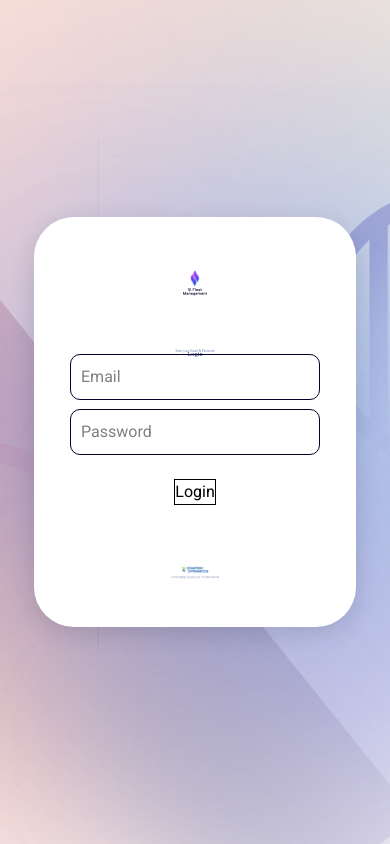
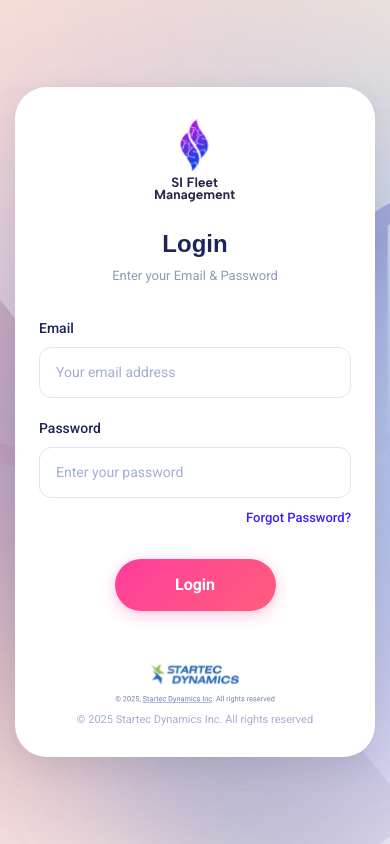
Before and after one commit to balram1919/fleet-dashboard-web, a Next.js app: page /login in a window 390 px wide. Built offline with nearby package versions, Linux system fonts and the light colour scheme; no server answers.

Commit message:
Enhance login UI with improved styling and layout; refactor input fields and add responsive design elements.

```diff
--- a/src/app/globals.css
+++ b/src/app/globals.css
@@ -58,18 +58,18 @@
 }
 
 
-.login-card input {
+/* .login-card input {
   border: 1px solid #030229 !important;
   color: #000 !important;
   padding: 10px !important;
   border-radius: 10px !important;
-  width: 250px !important;
-}
-
+  width: 100% !important;
+} */
+/*
 .login-card button {
   border: 1px solid #000;
   color: #000;
-}
+} */
 
 .error-text {
   color: red !important;
--- a/src/components/ui/Login/Login.css
+++ b/src/components/ui/Login/Login.css
@@ -36,12 +36,14 @@
 /* CARD */
 .login-card {
   background: #fff;
-  padding: 24px 36px;
-  border-radius: 40px;
-  box-shadow: 0 6px 24px rgba(0, 0, 0, 0.12);
+  padding: 48px 40px 40px;
+  border-radius: 32px;
+  box-shadow: 0 8px 32px rgba(0, 0, 0, 0.08);
   display: flex;
   flex-direction: column;
   align-items: center;
+  width: 90%;
+  max-width: 420px;
 }
 
 /* LOGO */
@@ -49,42 +51,186 @@
   display: flex;
   justify-content: center;
   align-items: center;
+  margin-bottom: 24px;
 }
 
 .login-title-group {
-  margin-top: 24px;
   text-align: center;
+  margin-bottom: 32px;
 }
 
 .login-title {
-  color: #2b3674;
-  font-family: PoppinsSemiBold;
+  color: #1b2559;
+  font-size: 32px;
+  font-weight: 600;
+  margin: 0 0 4px 0;
+  font-family: 'Poppins', sans-serif;
 }
 
 .login-subtitle {
-  color: #707eae;
-  margin-top: -10px;
-  font-family: RobotoRegular;
+  color: #8f9bba;
+  font-size: 14px;
+  margin: 0;
+  font-family: 'Roboto', sans-serif;
+  font-weight: 400;
 }
 
-/* INPUTS */
+/* INPUT CONTAINER */
 .login-input-group {
   display: flex;
   flex-direction: column;
-  /* align-items: center; */
   width: 100%;
+  gap: 20px;
+}
+
+/* INPUT WRAPPER WITH LABEL */
+.input-wrapper {
+  display: flex;
+  flex-direction: column;
+  gap: 8px;
+  width: 100%;
+}
+
+.input-label {
+  color: #1b2559;
+  font-size: 14px;
+  font-weight: 500;
+  font-family: 'Roboto', sans-serif;
+  margin: 0;
+}
+
+/* INPUT FIELD */
+.login-input {
+  width: 100%;
+  padding: 14px 16px;
+  border: 1px solid #e0e5f2;
+  border-radius: 12px;
+  font-size: 14px;
+  color: #1b2559;
+  font-family: 'Roboto', sans-serif;
+  transition: all 0.2s ease;
+  background: #fff;
+  box-sizing: border-box;
+}
+
+.login-input::placeholder {
+  color: #a3aed0;
+  font-weight: 400;
+}
+
+.login-input:focus {
+  outline: none;
+  border-color: #4318ff;
+  box-shadow: 0 0 0 3px rgba(67, 24, 255, 0.1);
+}
+
+/* ERROR TEXT */
+.error-text {
+  color: #e31a1a;
+  font-size: 12px;
+  margin: -16px 0 0 0;
+  font-family: 'Roboto', sans-serif;
+}
+
+/* FORGOT PASSWORD */
+.forgot-password-wrapper {
+  width: 100%;
+  display: flex;
+  justify-content: flex-end;
+  margin-top: 10px;
+  margin-bottom: 8px;
+}
+
+.forgot-password-link {
+  color: #4318ff;
+  font-size: 13px;
+  font-weight: 500;
+  cursor: pointer;
+  text-decoration: none;
+  font-family: 'Roboto', sans-serif;
+  transition: color 0.2s ease;
+}
+
+.forgot-password-link:hover {
+  color: #3311cc;
+  text-decoration: underline;
 }
 
 /* BUTTON */
 .login-button-wrapper {
-  width: 100%;
+  width: 161px;
   display: flex;
   justify-content: center;
+  margin-top: 24px;
+}
+
+.btn-main {
+  width: 100%;
+  padding: 14px 24px;
+  background: linear-gradient(135deg, #ff3d9a 0%, #ff5e7e 100%);
+  color: #fff;
+  border: none;
+  border-radius: 50px;
+  font-size: 16px;
+  font-weight: 600;
+  font-family: 'Roboto', sans-serif;
+  cursor: pointer;
+  transition: all 0.3s ease;
+  box-shadow: 0 4px 15px rgba(255, 61, 154, 0.3);
+}
+
+.btn-main:hover {
+  transform: translateY(-2px);
+  box-shadow: 0 6px 20px rgba(255, 61, 154, 0.4);
+}
+
+.btn-main:active {
+  transform: translateY(0);
 }
 
 /* FOOTER */
 .login-footer {
-  margin-top: 32px;
+  margin-top: 36px;
   display: flex;
-  justify-content: center;
+  flex-direction: column;
+  align-items: center;
+  gap: 8px;
 }
+
+.login-footer-img {
+  display: block;
+}
+
+.login-footer-text {
+  color: #a3aed0;
+  font-size: 11px;
+  font-family: 'Roboto', sans-serif;
+  margin: 0;
+}
+
+/* RESPONSIVE */
+@media (max-width: 768px) {
+  .login-card {
+    padding: 36px 28px 32px;
+    max-width: 360px;
+  }
+
+  .login-title {
+    font-size: 28px;
+  }
+
+  .login-subtitle {
+    font-size: 13px;
+  }
+}
+
+@media (max-width: 480px) {
+  .login-card {
+    padding: 32px 24px 28px;
+    width: 95%;
+  }
+
+  .login-title {
+    font-size: 24px;
+  }
+}
--- a/src/components/ui/Login/Login.jsx
+++ b/src/components/ui/Login/Login.jsx
@@ -12,16 +12,11 @@
 
 import "./Login.css";
 import { ViewHeight, ViewWidth } from "@/lib/constants";
-import SearchBar from "@/components/Login/SearchBar";
-import SearchBarForgot from "@/components/Login/SearchBarForgot";
-import { Button } from "@/components/Login/TouchableButton";
 import { login } from "@/lib/api/authService";
 import { useRouter } from "next/navigation";
 
-
 const Login = () => {
-
-  const router = useRouter()
+  const router = useRouter();
   const formik = useFormik({
     initialValues: {
       email: "",
@@ -42,7 +37,7 @@
         toast.dismiss();
         toast.success("Login successful!");
 
-        router.push("/dashboard")
+        router.push("/dashboard");
       } catch (error) {
         toast.dismiss();
 
@@ -58,79 +53,95 @@
   return (
     <form onSubmit={formik.handleSubmit}>
       <div className="login-wrapper">
-
-        <Image src={"/images/BG1.svg"} alt="background" fill className="login-bg" />
+        <Image
+          src={"/images/BG1.svg"}
+          alt="background"
+          fill
+          className="login-bg"
+        />
 
         <div className="login-content-center">
           <div className="login-card">
+            {/* Logo */}
             <div className="login-logo-container">
               <Image
                 src={logoUrl}
-                alt="App Logo"
-                width={121}
-                height={108}
-                style={{ width: ViewWidth(121), height: ViewHeight(108) }}
+                alt="SI Fleet Management"
+                width={80}
+                height={80}
                 priority
               />
             </div>
 
+            {/* Title & Subtitle */}
             <div className="login-title-group">
-              <p className="login-title" style={{ fontSize: ViewWidth(32) }}>
-                Login
-              </p>
-              <p className="login-subtitle" style={{ fontSize: ViewWidth(16) }}>
-                Enter your Email & Password
-              </p>
+              <p className="login-title">Login</p>
+              <p className="login-subtitle">Enter your Email & Password</p>
             </div>
 
             {/* Inputs */}
-            <div className="login-input-group" style={{ gap: ViewHeight(12) }}>
+            <div className="login-input-group">
+              {/* Email Input */}
+              <div className="input-wrapper">
+                <label className="input-label">Email</label>
                 <input
                   type="email"
                   name="email"
-                placeholder="Email"
+                  placeholder="Your email address"
                   className="login-input"
                   value={formik.values.email}
                   onChange={formik.handleChange}
+                  onBlur={formik.handleBlur}
                 />
+              </div>
               {formik.errors.email && formik.touched.email && (
                 <p className="error-text">{formik.errors.email}</p>
               )}
 
+              {/* Password Input */}
+              <div className="input-wrapper">
+                <label className="input-label">Password</label>
                 <input
                   type="password"
                   name="password"
-                placeholder="Password"
+                  placeholder="Enter your password"
                   className="login-input"
                   value={formik.values.password}
                   onChange={formik.handleChange}
+                  onBlur={formik.handleBlur}
                 />
+              </div>
               {formik.errors.password && formik.touched.password && (
                 <p className="error-text">{formik.errors.password}</p>
               )}
             </div>
 
-            <div
-              className="login-button-wrapper"
-              style={{ marginTop: ViewHeight(30) }}
-            >
+            {/* Forgot Password Link */}
+            <div className="forgot-password-wrapper">
+              <a href="#" className="forgot-password-link">
+                Forgot Password?
+              </a>
+            </div>
+
+            {/* Login Button */}
+            <div className="login-button-wrapper">
               <button className="btn-main" type="submit">
                 Login
               </button>
             </div>
 
+            {/* Footer */}
             <div className="login-footer">
               <Image
                 src={Group1850}
                 alt="Startec Dynamics"
-                width={239}
-                height={85}
+                width={160}
+                height={57}
                 className="login-footer-img"
-                style={{
-                  width: ViewWidth(239),
-                  height: ViewHeight(85),
-                }}
               />
+              <p className="login-footer-text">
+                © 2025 Startec Dynamics Inc. All rights reserved
+              </p>
             </div>
           </div>
         </div>
```
Lines whose indentation alone changed are shown as unchanged.
